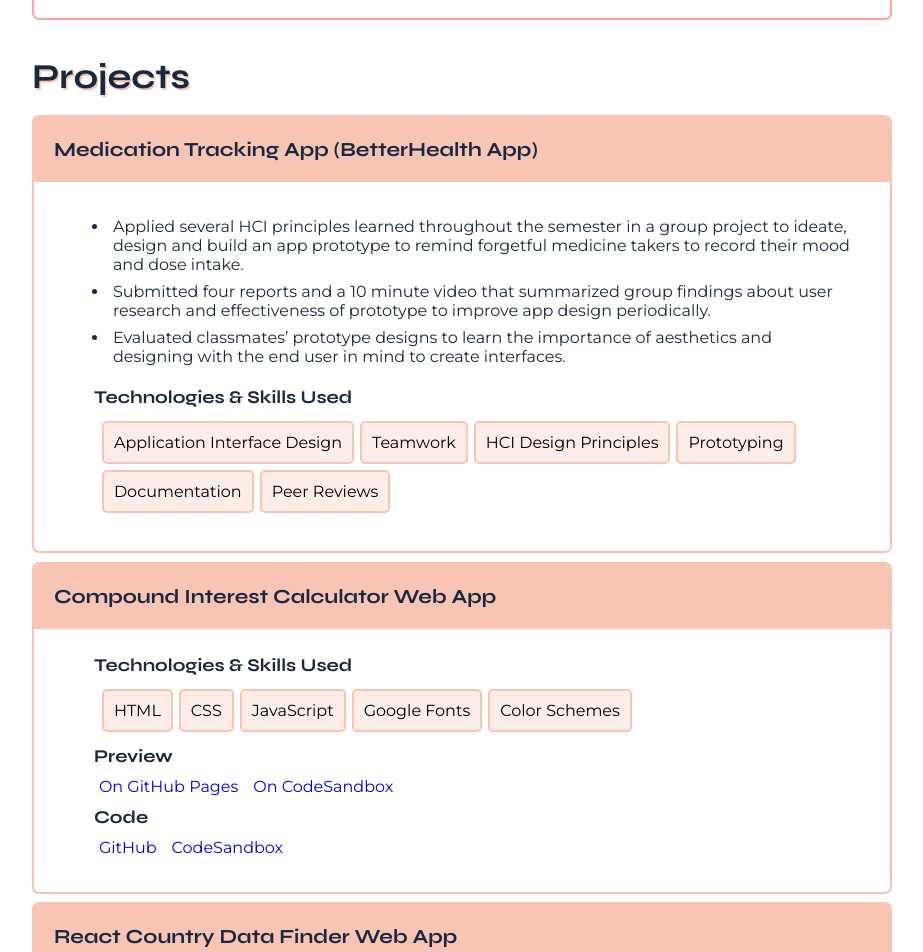
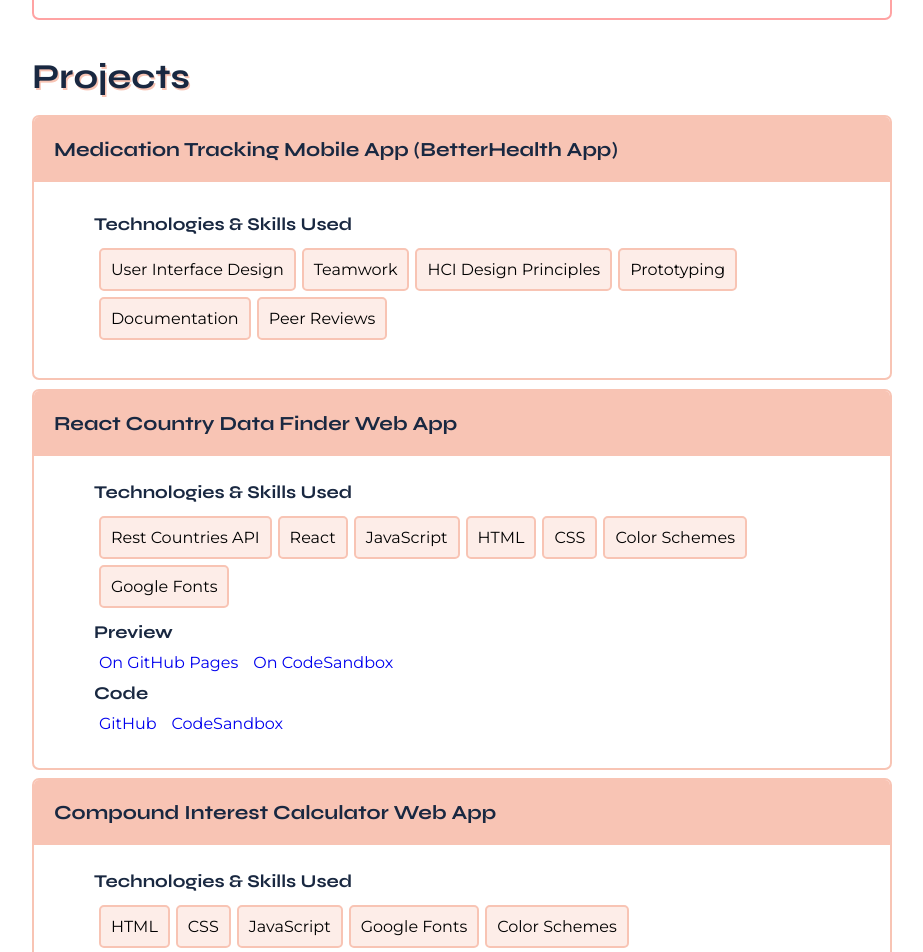
Before and after one commit to speer987/personal-website, a React (Create React App) app: page / in a window 1280 px wide. Shown: the part 1580-2532 px from the top of the page, without its empty margins (178-1101 px from the left). Built offline with nearby package versions, Linux system fonts and the light colour scheme.

Commit message:
adding updates to project page

```diff
--- a/src/App.css
+++ b/src/App.css
@@ -300,7 +300,10 @@ h5 {
 
 .pill {
   padding: 10px;
-  margin: 3px;
+  margin: 6px;
+  margin-bottom: 3px;
+  margin-top: 3px;
+  margin-left: 0px;
   border-radius: 5px;
   font-family: var(--secondary-font);
   font-size: 16px;
--- a/src/App.js
+++ b/src/App.js
@@ -15,7 +15,7 @@ function App() {
       <div id="body-wo-footer">
         <Header
           role={
-            "Computer Science major and Statistics and Data Science minor at Loyola Marymount University"
+            "Computer Science major and Statistics & Data Science minor at Loyola Marymount University"
           }
         />
         <NavBar />
--- a/src/components/projects.js
+++ b/src/components/projects.js
@@ -1,36 +1,20 @@
 const projects = [
   {
-    course: "Medication Tracking App (BetterHealth App)",
+    course: "Medication Tracking Mobile App (BetterHealth App)",
     university: "Loyola Marymount University",
     desc: [
       "Applied several HCI principles learned throughout the semester in a group project to ideate, design and build an app prototype to remind forgetful medicine takers to record their mood and dose intake.",
       "Submitted four reports and a 10 minute video that summarized group findings about user research and effectiveness of prototype to improve app design periodically.",
       "Evaluated classmates’ prototype designs to learn the importance of aesthetics and designing with the end user in mind to create interfaces.",
     ],
+    desc: [],
     tech: [
-      "Application Interface Design",
+      "User Interface Design",
       "Teamwork",
       "HCI Design Principles",
       "Prototyping",
       "Documentation",
       "Peer Reviews",
-    ],
-  },
-  {
-    course: "Compound Interest Calculator Web App",
-    university: "Loyola Marymount University",
-    // desc: ["I like pie."],
-    tech: ["HTML", "CSS", "JavaScript", "Google Fonts", "Color Schemes"],
-    preview: [
-      ["On GitHub Pages", "speer987.github.io/compound-interest-calculator/"],
-      ["On CodeSandbox", "https://loxvgn.csb.app/"],
-    ],
-    code: [
-      ["GitHub", "https://github.com/speer987/compound-interest-calculator"],
-      [
-        "CodeSandbox",
-        "https://codesandbox.io/p/sandbox/compound-interest-calculator-loxvgn?file=%2Findex.html%3A4%2C29",
-      ],
     ],
   },
   {
@@ -59,6 +43,26 @@ const projects = [
     ],
   },
   {
+    course: "Compound Interest Calculator Web App",
+    university: "Loyola Marymount University",
+    // desc: ["I like pie."],
+    tech: ["HTML", "CSS", "JavaScript", "Google Fonts", "Color Schemes"],
+    preview: [
+      [
+        "On GitHub Pages",
+        "https://speer987.github.io/compound-interest-calculator/",
+      ],
+      ["On CodeSandbox", "https://loxvgn.csb.app/"],
+    ],
+    code: [
+      ["GitHub", "https://github.com/speer987/compound-interest-calculator"],
+      [
+        "CodeSandbox",
+        "https://codesandbox.io/p/sandbox/compound-interest-calculator-loxvgn?file=%2Findex.html%3A4%2C29",
+      ],
+    ],
+  },
+  {
     course: "React Nutrition Web App",
     university: "Loyola Marymount University",
     // desc: ["I like pie."],
@@ -80,19 +84,21 @@ const projects = [
     tech: [
       "React.js",
       "HTML",
+      "CSS",
       "Javascript",
       "Open Library API",
       "Google Books API",
-      "Firebase Authentication",
+      "New York Times Best Selling Book API",
+      "Google Authentication via Firebase",
       "Firestore",
       "Firebase Hosting",
-      "New York Times Best Selling Book API",
       "Chart.js",
       "Tailwind CSS",
       "Gantt Charts",
       "Weekly Presentations",
       "Peer Reviews",
       "Poster Boarding",
+      "Google Fonts",
     ],
     code: [["Github", "https://github.com/speer987/the-book-nook"]],
     preview: [["On Firebase Hosting", "https://the-book-nook-5c098.web.app/"]],
@@ -108,12 +114,28 @@ const projects = [
   {
     course: "Command Line Utility (mkfid - Make File in Directory)",
     university: "Loyola Marymount University",
-    desc: [],
+    desc: ["C", "Unix", "Presentation Skills", "Teamwork"],
   },
   {
     course: "Rose Hack",
     university: "UC Riverside",
     // desc: [],
+    tech: ["CSS", "HTML", "Teamwork"],
+  },
+  {
+    course: "LMU Marketplace Mobile App",
+    university: "Loyola Marymount University",
+    desc: ["This is currently in progress for Spring 2024."],
+    tech: [
+      "Software Engineering Principles",
+      "Documentation",
+      "React Native Paper",
+      "React Native",
+      "Firestore",
+      "Firebase Authentication",
+      "XCode Simulator",
+      "Google Fonts",
+    ],
   },
 ];
 
--- a/src/components/skills.js
+++ b/src/components/skills.js
@@ -1,2 +1,12 @@
-const skills = ["Python", "React.js"];
+const skills = [
+  "Python",
+  "React.js",
+  "Java",
+  "C",
+  "JavaScript",
+  "Cypher (Neo4J)",
+  "SQL",
+  "Firebase",
+  "Firestore",
+];
 export default skills;
```
